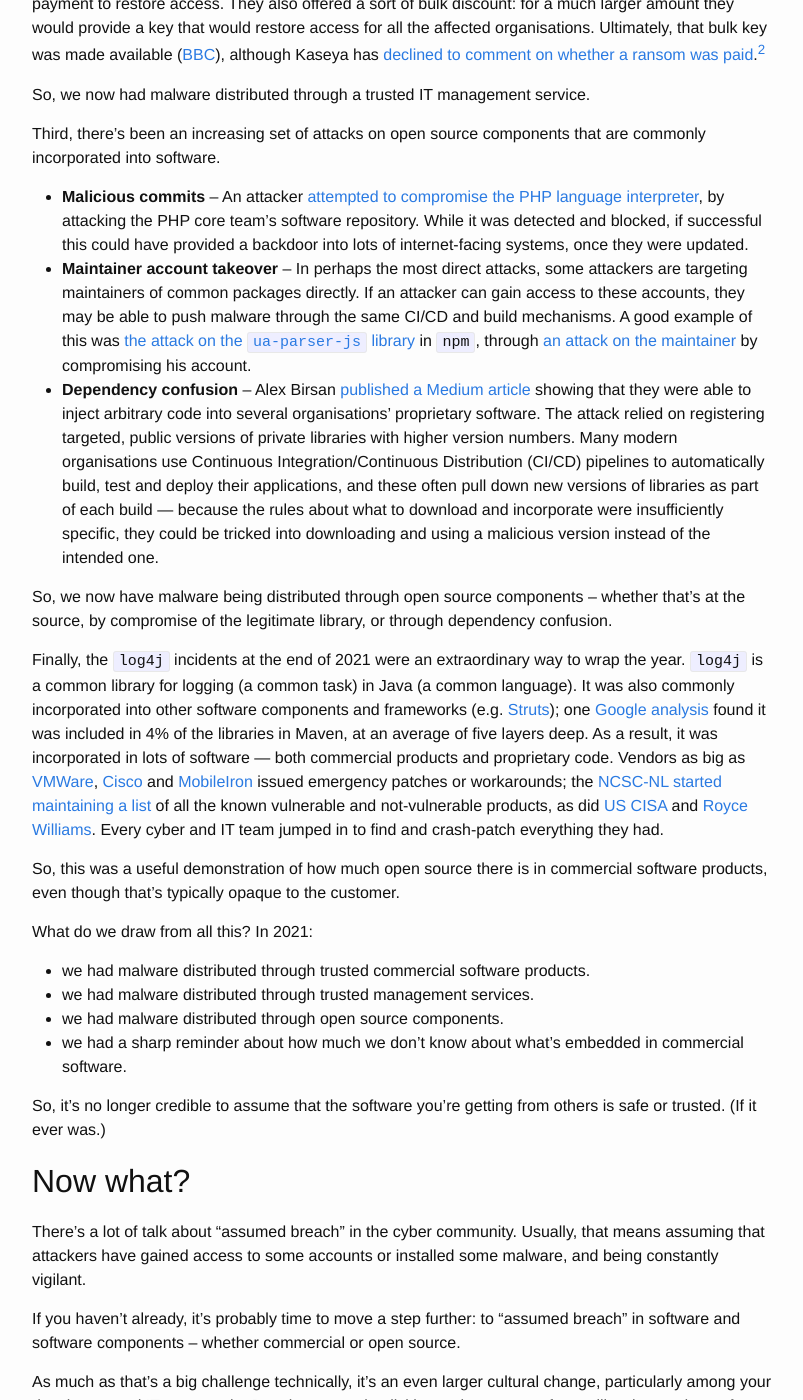
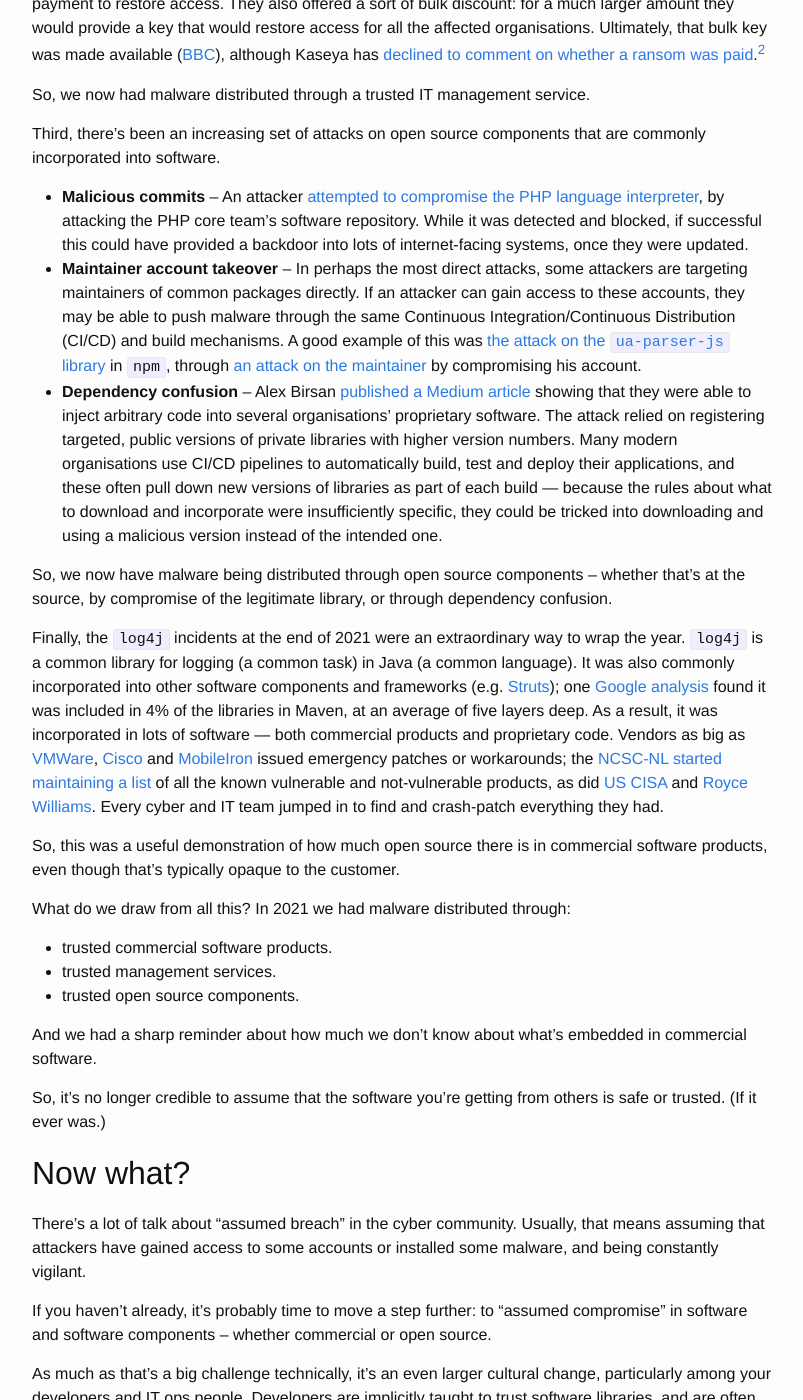
Before and after one commit to caelyx/caelyx.github.io, a Jekyll site: the page built from _posts/2022-01-06-2021-the-end-of-supply-chain-confidence.md, in a window 1280 px wide and 1400 px high, scrolled down 1078 px. Shown: the whole window, without its empty margins (238-1041 px from the left). Built offline with Jekyll 4.4.1, drawn with Linux system fonts in a browser that asks for light colours; some of the changed text lies outside the part shown.

Commit message:
Supply chain post revised based on feedback.

```diff
--- a/_posts/2022-01-06-2021-the-end-of-supply-chain-confidence.md
+++ b/_posts/2022-01-06-2021-the-end-of-supply-chain-confidence.md
@@ -35,8 +35,8 @@
 Third, there's been an increasing set of attacks on open source components that are commonly incorporated into software.
 
 * **Malicious commits** -- An attacker [attempted to compromise the PHP language interpreter](https://arstechnica.com/gadgets/2021/03/hackers-backdoor-php-source-code-after-breaching-internal-git-server/), by attacking the PHP core team's software repository. While it was detected and blocked, if successful this could have provided a backdoor into lots of internet-facing systems, once they were updated.
-* **Maintainer account takeover** -- In perhaps the most direct attacks, some attackers are targeting maintainers of common packages directly. If an attacker can gain access to these accounts, they may be able to push malware through the same CI/CD and build mechanisms. A good example of this was [the attack on the `ua-parser-js` library](https://github.com/advisories/GHSA-pjwm-rvh2-c87w) in `npm`, through [an attack on the maintainer](https://github.com/faisalman/ua-parser-js/issues/536#issuecomment-949742904) by compromising his account.
-* **Dependency confusion** -- Alex Birsan [published a Medium article](https://medium.com/@alex.birsan/dependency-confusion-4a5d60fec610) showing that they were able to inject arbitrary code into several organisations' proprietary software. The attack relied on registering targeted, public versions of private libraries with higher version numbers. Many modern organisations use Continuous Integration/Continuous Distribution (CI/CD) pipelines to automatically build, test and deploy their applications, and these often pull down new versions of libraries as part of each build --- because the rules about what to download and incorporate were insufficiently specific, they could be tricked into downloading and using a malicious version instead of the intended one.
+* **Maintainer account takeover** -- In perhaps the most direct attacks, some attackers are targeting maintainers of common packages directly. If an attacker can gain access to these accounts, they may be able to push malware through the same Continuous Integration/Continuous Distribution (CI/CD) and build mechanisms. A good example of this was [the attack on the `ua-parser-js` library](https://github.com/advisories/GHSA-pjwm-rvh2-c87w) in `npm`, through [an attack on the maintainer](https://github.com/faisalman/ua-parser-js/issues/536#issuecomment-949742904) by compromising his account.
+* **Dependency confusion** -- Alex Birsan [published a Medium article](https://medium.com/@alex.birsan/dependency-confusion-4a5d60fec610) showing that they were able to inject arbitrary code into several organisations' proprietary software. The attack relied on registering targeted, public versions of private libraries with higher version numbers. Many modern organisations use CI/CD pipelines to automatically build, test and deploy their applications, and these often pull down new versions of libraries as part of each build --- because the rules about what to download and incorporate were insufficiently specific, they could be tricked into downloading and using a malicious version instead of the intended one.
 
 So, we now have malware being distributed through open source components -- whether that's at the source, by compromise of the legitimate library, or through dependency confusion.
 
@@ -46,12 +46,13 @@
 So, this was a useful demonstration of how much open source there is in commercial software products, even though that's typically opaque to the customer.
 
 
-What do we draw from all this? In 2021:
+What do we draw from all this? In 2021 we had malware distributed through:
 
-* we had malware distributed through trusted commercial software products.
-* we had malware distributed through trusted management services.
-* we had malware distributed through open source components.
-* we had a sharp reminder about how much we don't know about what's embedded in commercial software.
+* trusted commercial software products.
+* trusted management services.
+* trusted open source components.
+
+And we had a sharp reminder about how much we don't know about what's embedded in commercial software.
 
 So, it's no longer credible to assume that the software you're getting from others is safe or trusted. (If it ever was.)
 
@@ -60,7 +61,7 @@
 
 There's a lot of talk about "assumed breach" in the cyber community. Usually, that means assuming that attackers have gained access to some accounts or installed some malware, and being constantly vigilant.
 
-If you haven't already, it's probably time to move  a step further: to "assumed breach" in software and software components -- whether commercial or open source.
+If you haven't already, it's probably time to move  a step further: to "assumed compromise" in software and software components -- whether commercial or open source.
 
 As much as that's a big challenge technically, it's an even larger cultural change, particularly among your developers and IT ops people.  Developers are implicitly taught to trust software libraries, and are often under time pressure to ship features as quickly as possible. IT ops people are taught to trust commercial software and services.  Turning this around is going to require concerted effort. Particularly in re-setting the "speed vs safety" trade-off in software development.
 
```
Also changed, not shown: other parts of _posts/2022-01-06-2021-the-end-of-supply-chain-confidence.md (+1 -1 lines).
